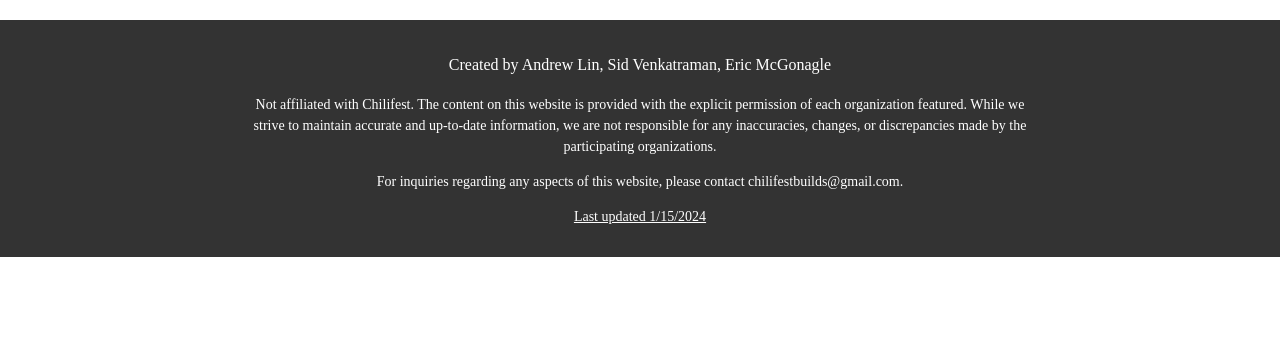
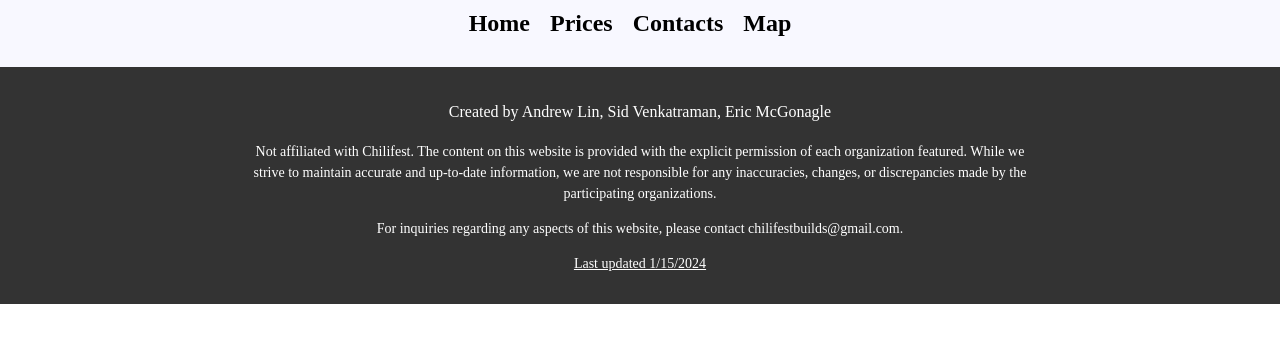
Before and after one commit to andrewlin27/chilifest-builds, a React (Create React App) app: page /chilifest-builds/prices in a window 1280 px wide. Shown: the top 342 px of the page. Built offline with nearby package versions, Linux system fonts and the light colour scheme.

Commit message:
routing change

```diff
--- a/src/App.js
+++ b/src/App.js
@@ -15,13 +15,13 @@ function App() {
       <BrowserRouter>
         {/* <Countdown /> */}
 
+        <Navbar/>
+
         <Routes>
-          <Route path="/" element={<Navbar/>}>
-            <Route index element={<Home/>} />
-            <Route path="prices" element={<Prices/>} />
-            <Route path="map" element={<Map/>} />
-            <Route path="contacts" element={<Contacts/>} />
-          </Route>
+          <Route index element={<Home/>} />
+          <Route path="prices" element={<Prices/>} />
+          <Route path="map" element={<Map/>} />
+          <Route path="contacts" element={<Contacts/>} />
         </Routes>
 
         <Footer />
--- a/src/components/Navbar.js
+++ b/src/components/Navbar.js
@@ -1,5 +1,5 @@
 import React from 'react'
-import { Link, Outlet } from 'react-router-dom'
+import { Link } from 'react-router-dom'
 import './css/Navbar.css'
 
 const Navbar = () => {
@@ -13,7 +13,6 @@ const Navbar = () => {
                 <li className='nav-item'><Link to="/map" className='nav-link'>Map</Link></li>
             </ul>
         </nav>
-        <Outlet />
     </div>
   )
 }
```
